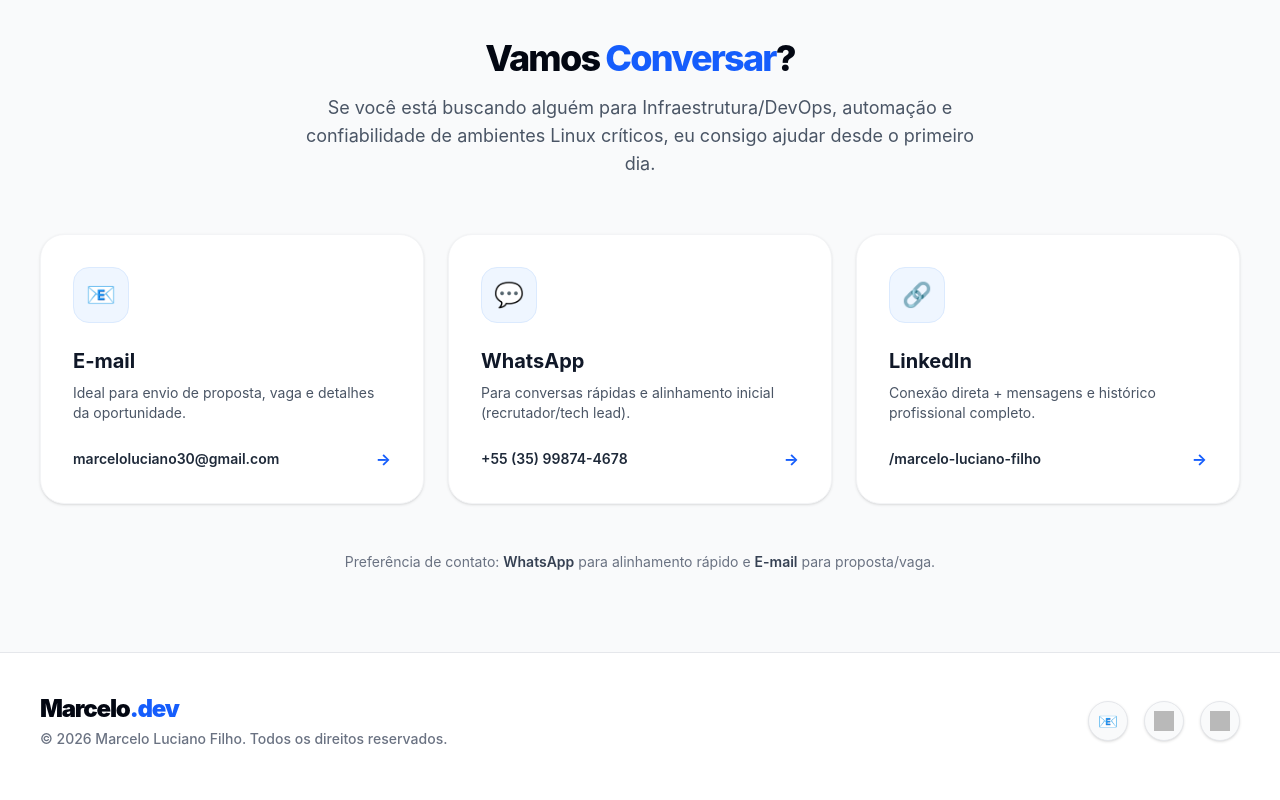
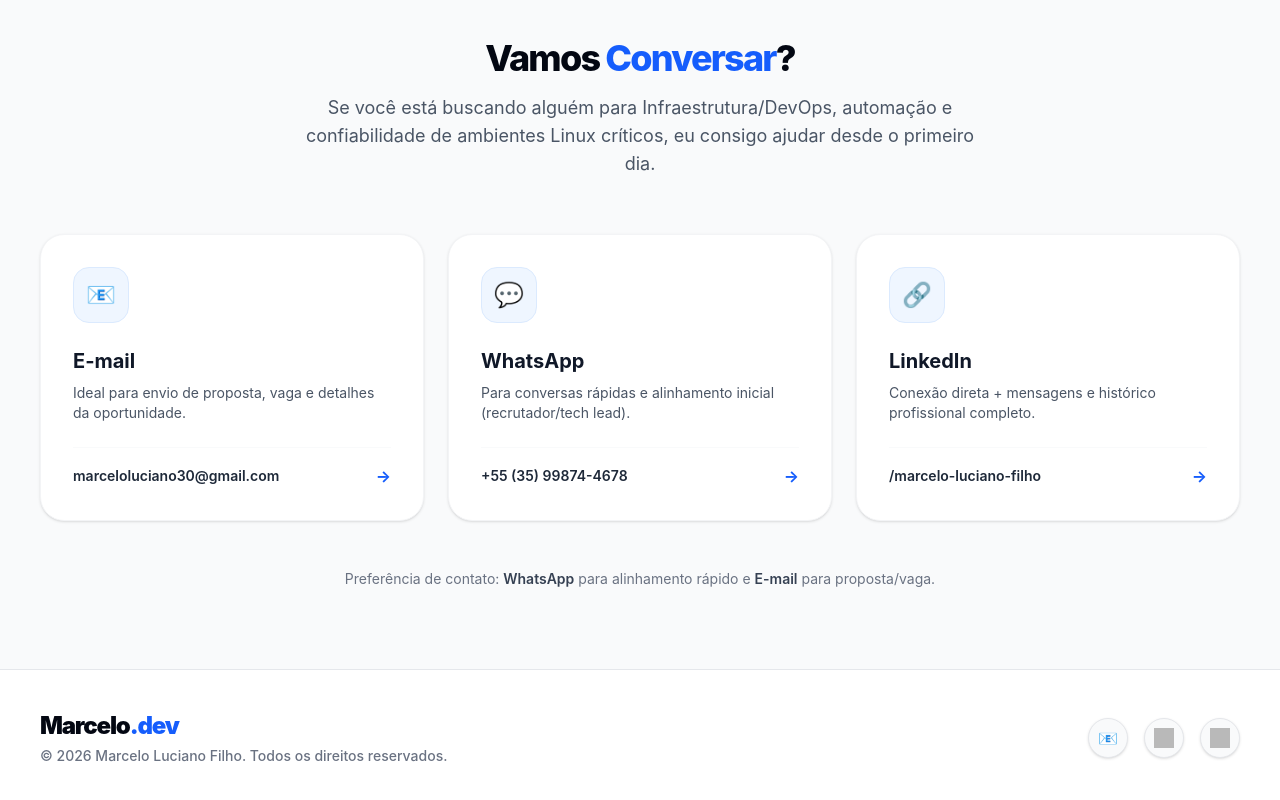
Before and after one commit to MarceloLucianoF/portfolio, a React (Vite) app: page / in a window 1280 px wide. Shown: the part 7679-8479 px from the top of the page. Built offline with nearby package versions, Linux system fonts and the light colour scheme; grey boxes are pictures that could not be loaded.

Commit message:
🚀 Feat: Feito a parte de contatos polida

```diff
--- a/src/components/Contact.jsx
+++ b/src/components/Contact.jsx
@@ -8,6 +8,7 @@ export default function Contact() {
   return (
     <section id="contato" className="py-20 bg-gray-50 border-t border-gray-100">
       <div className="max-w-7xl mx-auto px-6 sm:px-8 lg:px-10">
+
         {/* Header */}
         <div className="text-center mb-14">
           <h2 className="text-4xl font-extrabold tracking-tighter text-gray-950 mb-4">
@@ -22,10 +23,11 @@ export default function Contact() {
 
         {/* Cards */}
         <div className="grid grid-cols-1 md:grid-cols-3 gap-6">
+
           {/* Email */}
           <a
             href={`mailto:${EMAIL}`}
-            className="group bg-white rounded-3xl p-8 border border-gray-100 shadow-sm hover:shadow-md hover:-translate-y-1 transition-all duration-300"
+            className="group bg-white rounded-3xl p-8 border border-gray-100 shadow-sm hover:shadow-md hover:-translate-y-1 transition-all duration-300 flex flex-col h-full"
             title="Enviar e-mail"
           >
             <div className="w-14 h-14 bg-blue-50 rounded-2xl flex items-center justify-center text-2xl mb-6 border border-blue-100 group-hover:scale-110 transition-transform">
@@ -36,7 +38,7 @@ export default function Contact() {
               Ideal para envio de proposta, vaga e detalhes da oportunidade.
             </p>
 
-            <div className="flex items-center justify-between">
+            <div className="flex items-center justify-between mt-auto pt-4 border-t border-gray-50">
               <span className="text-sm font-semibold text-gray-800">
                 {EMAIL}
               </span>
@@ -53,7 +55,7 @@ export default function Contact() {
             )}`}
             target="_blank"
             rel="noopener noreferrer"
-            className="group bg-white rounded-3xl p-8 border border-gray-100 shadow-sm hover:shadow-md hover:-translate-y-1 transition-all duration-300"
+            className="group bg-white rounded-3xl p-8 border border-gray-100 shadow-sm hover:shadow-md hover:-translate-y-1 transition-all duration-300 flex flex-col h-full"
             title="Chamar no WhatsApp"
           >
             <div className="w-14 h-14 bg-blue-50 rounded-2xl flex items-center justify-center text-2xl mb-6 border border-blue-100 group-hover:scale-110 transition-transform">
@@ -64,7 +66,7 @@ export default function Contact() {
               Para conversas rápidas e alinhamento inicial (recrutador/tech lead).
             </p>
 
-            <div className="flex items-center justify-between">
+            <div className="flex items-center justify-between mt-auto pt-4 border-t border-gray-50">
               <span className="text-sm font-semibold text-gray-800">
                 +55 (35) 99874-4678
               </span>
@@ -79,7 +81,7 @@ export default function Contact() {
             href={LINKEDIN_URL}
             target="_blank"
             rel="noopener noreferrer"
-            className="group bg-white rounded-3xl p-8 border border-gray-100 shadow-sm hover:shadow-md hover:-translate-y-1 transition-all duration-300"
+            className="group bg-white rounded-3xl p-8 border border-gray-100 shadow-sm hover:shadow-md hover:-translate-y-1 transition-all duration-300 flex flex-col h-full"
             title="Abrir LinkedIn"
           >
             <div className="w-14 h-14 bg-blue-50 rounded-2xl flex items-center justify-center text-2xl mb-6 border border-blue-100 group-hover:scale-110 transition-transform">
@@ -90,7 +92,7 @@ export default function Contact() {
               Conexão direta + mensagens e histórico profissional completo.
             </p>
 
-            <div className="flex items-center justify-between">
+            <div className="flex items-center justify-between mt-auto pt-4 border-t border-gray-50">
               <span className="text-sm font-semibold text-gray-800">
                 /marcelo-luciano-filho
               </span>
```
